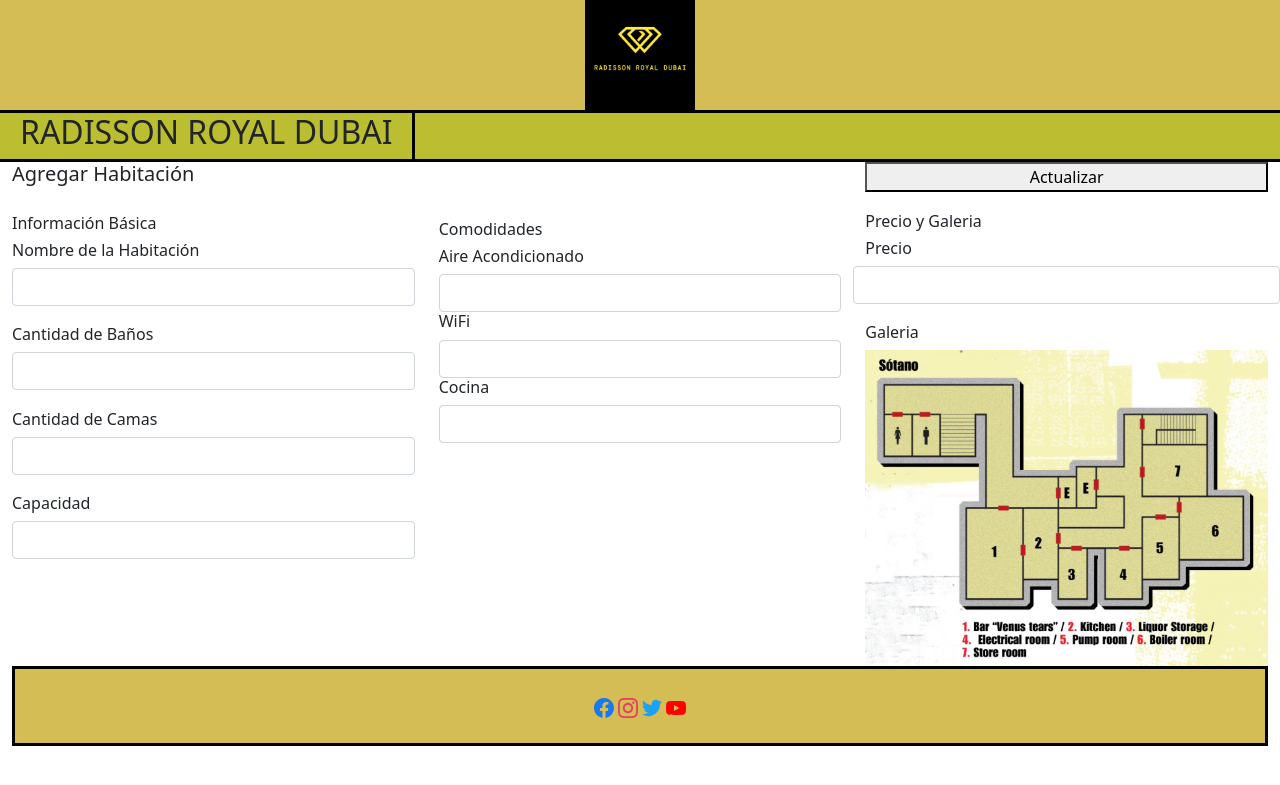
After one commit to EstDuaM/ProyectoHoteleria, a Flask app: template templates/bedroom-actions-update.html in a window 1280 px wide. The commit adds this page. Shown: the top 785 px of the page. Run offline with Flask 2, Linux system fonts and the light colour scheme; the template is opened without the code that fills it, so the values that code supplies are empty; some libraries are stand-ins or nearby versions.

Commit message:
Add files via upload

```diff
--- /dev/null
+++ b/templates/bedroom-actions-update.html
@@ -0,0 +1,101 @@
+<!doctype html>
+<html lang="en">
+  <head>
+    <!-- Required meta tags -->
+    <meta charset="utf-8">
+    <meta name="viewport" content="width=device-width, initial-scale=1">
+
+    <!-- Bootstrap CSS --->
+    <link rel="stylesheet" href="{{ url_for('static', filename= '../static/states/style-actions.css') }}">
+    <link rel="stylesheet" type="text/css" href="{{ url_for('static', filename= '../static/css/bootstrap.css') }}">
+    <!--<link href="https://cdn.jsdelivr.net/npm/bootstrap@5.1.3/dist/css/bootstrap.css" rel="stylesheet" integrity="sha384-1BmE4kWBq78iYhFldvKuhfTAU6auU8tT94WrHftjDbrCEXSU1oBoqyl2QvZ6jIW3" crossorigin="anonymous"> -->
+
+    <title>Hello, world!</title>
+  </head>
+  <body>
+
+    <header>
+        <div class="encabezado">
+            <div class="logo">
+                <img src="{{url_for('static', filename='../static/assets/logo.png')}}" alt="">
+            </div>
+        </div>
+        <nav>
+            <h2>RADISSON ROYAL DUBAI</h2>
+
+            <ul>
+
+            </ul>
+        </nav>
+    </header>
+
+    <div class="container-fluid">
+
+    <form action="http://127.0.0.1:5000/bedrooms_actions_update" method="post" id="form-bedrooms-update">
+
+    <div class="row">
+
+        <div class="col">
+            <h5>Agregar Habitación</h5>
+            <h6><br>Información Básica</h6>
+            <input type="hidden" name="idhabitacion" value="{{habitacionEdit[0]}}">
+            <h6>Nombre de la Habitación</h6>
+            <input type="text" name="Nombre" value="{{habitacionEdit[1]}}" class="form-control" aria-label="Habitación # 1">
+            <h6><br>Cantidad de Baños</h6>
+            <input type="text" name="Baños" value="{{habitacionEdit[2]}}" class="form-control" aria-label="0">
+            <h6><br>Cantidad de Camas</h6>
+            <input type="text" name="Camas" value="{{habitacionEdit[3]}}" class="form-control" aria-label="0">
+            <h6><br>Capacidad</h6>
+            <input type="text" name="Huespedes" value="{{habitacionEdit[4]}}" class="form-control" paria-label="0">
+        </div>
+
+        <div class="col">
+            <h6><br><br><br>Comodidades</h6>
+            <h6>Aire Acondicionado</h6>
+            <input type="text" name="Aire_Acondicionado" value="{{habitacionEdit[5]}}" class="form-control" aria-label="Si/No">
+            <h6>WiFi</h6>
+            <input type="text" name="WiFi" value="{{habitacionEdit[6]}}" class="form-control" aria-label="Si/No">
+            <h6>Cocina</h6>
+            <input type="text" name="Cocina" value="{{habitacionEdit[7]}}" class="form-control" aria-label="Si/No">
+        </div>
+
+        <div class="col">
+            <div class="row">
+                <div class="col d-grid mx-auto">
+                    <button type="submit" name="botonActualizarHabitacion" value="actualizarHabitacion" class="button button-block">Actualizar</button>
+                </div>
+                <h6><br>Precio y Galeria</h6>
+                <h6>Precio</h6>
+                <input type="text" name="Precio_Noche" value="{{habitacionEdit[8]}}" class="form-control" aria-label="000.000">
+                <h6><br>Galeria</h6>
+                <img src="../assets/mapa.jpg" name="Img" class="img-fluid" alt="...">
+        </div>
+
+    </div>
+
+    </form>
+
+    </div>
+
+    <footer>
+        <div class="redes-sociales">
+           <img src="{{url_for('static', filename='../static/assets/facebook.svg')}}" alt="">
+           <img src="{{url_for('static', filename='../static/assets/instagram.svg')}}" alt="">
+           <img src="{{url_for('static', filename='../static/assets/twitter.svg')}}" alt="">
+           <img src="{{url_for('static', filename='../static/assets/youtube.svg')}}" alt="">
+        </div>
+    </footer>
+
+
+    <!-- Optional JavaScript; choose one of the two! -->
+
+    <!-- Option 1: Bootstrap Bundle with Popper -->
+    <script src="https://cdn.jsdelivr.net/npm/bootstrap@5.1.3/dist/js/bootstrap.bundle.min.js" integrity="sha384-ka7Sk0Gln4gmtz2MlQnikT1wXgYsOg+OMhuP+IlRH9sENBO0LRn5q+8nbTov4+1p" crossorigin="anonymous"></script>
+
+    <!-- Option 2: Separate Popper and Bootstrap JS -->
+    <!--
+    <script src="https://cdn.jsdelivr.net/npm/@popperjs/core@2.10.2/dist/umd/popper.min.js" integrity="sha384-7+zCNj/IqJ95wo16oMtfsKbZ9ccEh31eOz1HGyDuCQ6wgnyJNSYdrPa03rtR1zdB" crossorigin="anonymous"></script>
+    <script src="https://cdn.jsdelivr.net/npm/bootstrap@5.1.3/dist/js/bootstrap.min.js" integrity="sha384-QJHtvGhmr9XOIpI6YVutG+2QOK9T+ZnN4kzFN1RtK3zEFEIsxhlmWl5/YESvpZ13" crossorigin="anonymous"></script>
+    -->
+  </body>
+</html>
--- a/templates/bedroom-actions.html
+++ b/templates/bedroom-actions.html
@@ -109,7 +109,11 @@
                         <td>{{habitacion[6]}}</td>
                         <td>{{habitacion[7]}}</td>
                         <td>{{habitacion[9]}}</td>
-                        <td><button type="submit" name="botonEditarHabitacion" value="editarHabitacion" class="btn btn-warning">Editar</button></td>
+                        <td>
+                            <form action="http://127.0.0.1:5000/bedrooms_actions_edit" method="post" method="get" id="form-bedrooms1">
+                                <input type="hidden" name="idhabitacionedit" value="{{habitacion[0]}}">
+                                <button type="submit" name="botonEditarHabitacion" value="editarHabitacion" class="btn btn-warning">Editar</button>
+                            </form>
                         <td>
                             <form action="http://127.0.0.1:5000/bedrooms_actions_delete" method="post" method="get" id="form-bedrooms2">
                                 <input type="hidden" name="idhabitacion" value="{{habitacion[0]}}">
```
